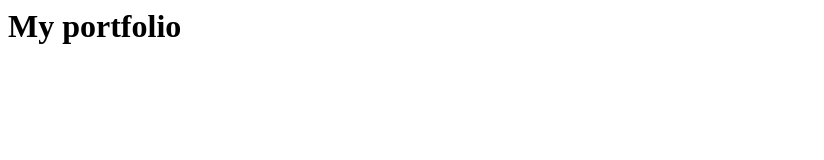
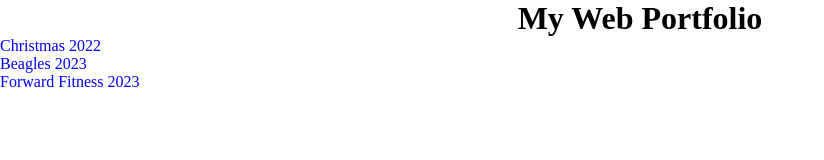
Before and after one commit to cdashGITHUB/webPortfolio, a plain HTML site: page index.html in a window 1280 px wide. Shown: the whole page, without its empty margins (0-824 px from the left). Drawn offline with Linux system fonts and the light colour scheme.

Commit message:
updated index.html and added styles.css

```diff
--- /dev/null
+++ b/css/styles.css
@@ -0,0 +1,19 @@
+/* CSS Document */
+* {
+	margin: 0;
+	padding: 0;
+	border: 0;
+}
+
+header h1 {
+	text-align: center;
+}
+
+nav ul {
+	display: inline;
+}
+
+nav li a {
+	text-decoration: none;
+	list-style-type: none;
+}
--- a/index.html
+++ b/index.html
@@ -1 +1,44 @@
-<h1>My portfolio</h1>
+<!doctype html>
+<html>
+<head>
+	<meta charset="UTF-8">
+	<title>Web Portfolio</title>
+	<link rel="stylesheet" href="css/styles.css">
+</head>
+
+<body>
+	<header>
+		<h1>My Web Portfolio</h1>
+	</header>
+
+	<nav>
+		<ul>
+			<li><a href="christ22/">Christmas 2022</a></li>
+			<li><a href="beagles/">Beagles 2023</a></li>
+			<li><a href="forwardfitness/">Forward Fitness 2023</a></li>
+		</ul>
+	</nav>
+
+	<main>
+		<section>
+
+		</section>
+
+		<section>
+
+		</section>
+
+		<section>
+
+		</section>
+
+		<section>
+
+		</section>
+	</main>
+
+	<footer>
+
+	</footer>
+</body>
+</html>
```
